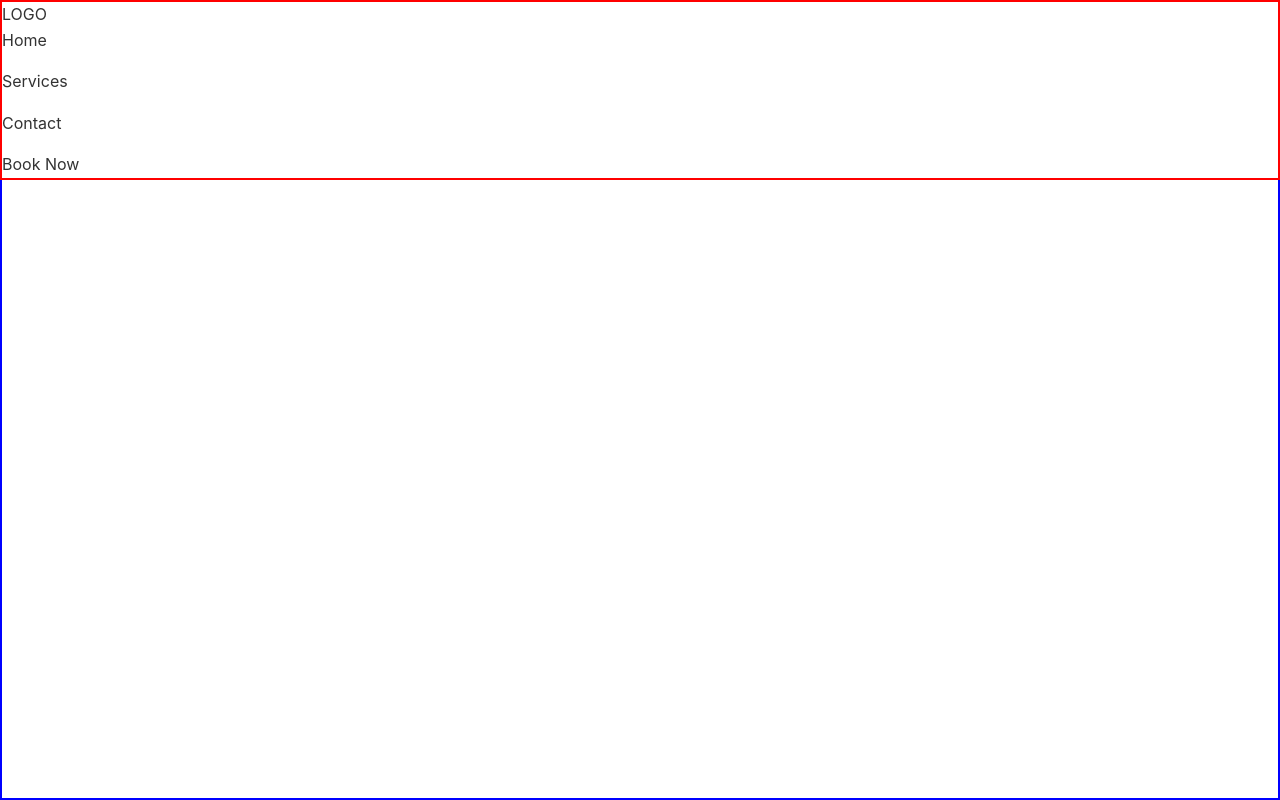
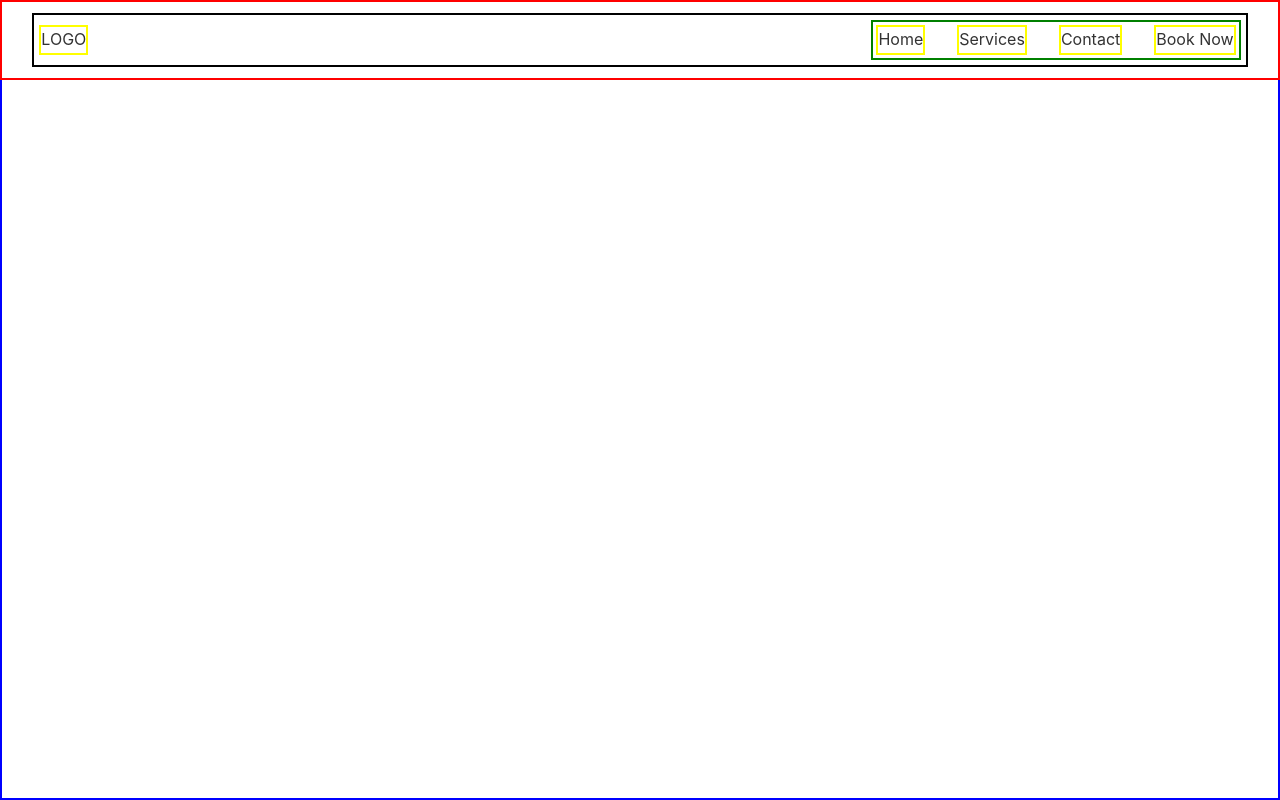
Before and after one commit to Lebo-Madikane/ness-beauty-salon, a Next.js app: page / in a window 1280 px wide. Built offline with nearby package versions, Linux system fonts and the light colour scheme.

Commit message:
structure Header

```diff
--- a/src/components/Header/Header.js
+++ b/src/components/Header/Header.js
@@ -1,14 +1,23 @@
+'use client'
+import { useState } from 'react'
+import Link from 'next/link'
 import styles from './Header.module.scss'
 
 export default function Header() {
+    const [isMenuOpen, setIsMenuOpen] = useState(false)
+
+    const toggleMenu = () => {
+        setIsMenuOpen(!isMenuOpen)
+    }
+
     return (
         <header className={styles.header}>
             <div className={styles.container}>
                 <div className={styles.logo}>LOGO</div>
                 <div className={styles.nav}>
                     <p>Home</p>
-                    <p>Services</p>
-                    <p>Contact</p>
+                    <p className={styles.desktopNav}>Services</p>
+                    <p className={styles.desktopNav}>Contact</p>
                     <div>Book Now</div>
                 </div>
             </div>
--- a/src/components/Header/Header.module.scss
+++ b/src/components/Header/Header.module.scss
@@ -3,8 +3,46 @@
 
 .header {
     border: 2px solid red;
-    width: 100%;
+    width: 100vw;
     min-height: 10vh;
+    align-content: center;
+    padding: 5px;
     position: absolute;
     top: 0;
+
+    .container {
+        border: 2px solid black;
+        max-width: 96%;
+        margin: 0 auto;
+        padding: 5px;
+        @include flex-between;
+
+        .logo {
+            border: 2px solid yellow;
+            width: fit-content;
+        }
+
+        .nav {
+            border: 2px solid green;
+            width: fit-content;
+            @include flex-between;
+            padding: 3px;
+            gap: 2rem;
+
+            p {
+                border: 2px solid yellow;
+                margin-bottom: 0;
+            }
+
+            div {
+                border: 2px solid yellow;
+            }
+
+            @include mobile {
+                .desktopNav {
+                    display: none;
+                }
+            }
+        }
+    }
 }
--- a/src/styles/globals.scss
+++ b/src/styles/globals.scss
@@ -1,5 +1,5 @@
-@import 'variables';
-@import 'mixins';
+@use "@/styles/variables" as *;
+@use "@/styles/mixins" as *;
 
 * {
     margin: 0;
--- a/src/styles/mixins.scss
+++ b/src/styles/mixins.scss
@@ -1,3 +1,5 @@
+@use "@/styles/variables" as *;
+
 // Responsive mixins
 @mixin mobile {
     @media (max-width: #{$mobile - 1px}) {
--- a/src/styles/variables.scss
+++ b/src/styles/variables.scss
@@ -1,3 +1,9 @@
+// Sass built-in modules
+@use "sass:color";
+@use "sass:map";
+@use "sass:math";
+@use "sass:meta";
+
 // Colors
 :root {
     --primary-color: #2c5530;
@@ -15,6 +21,6 @@ $font-primary: 'Inter', -apple-system, BlinkMacSystemFont, sans-serif;
 $font-secondary: 'Playfair Display', serif;
 
 // Breakpoints
-$mobile: 768px;
-$tablet: 1024px;
-$desktop: 1200px;
+$mobile: 768px !default;
+$tablet: 1024px !default;
+$desktop: 1200px !default;
```
